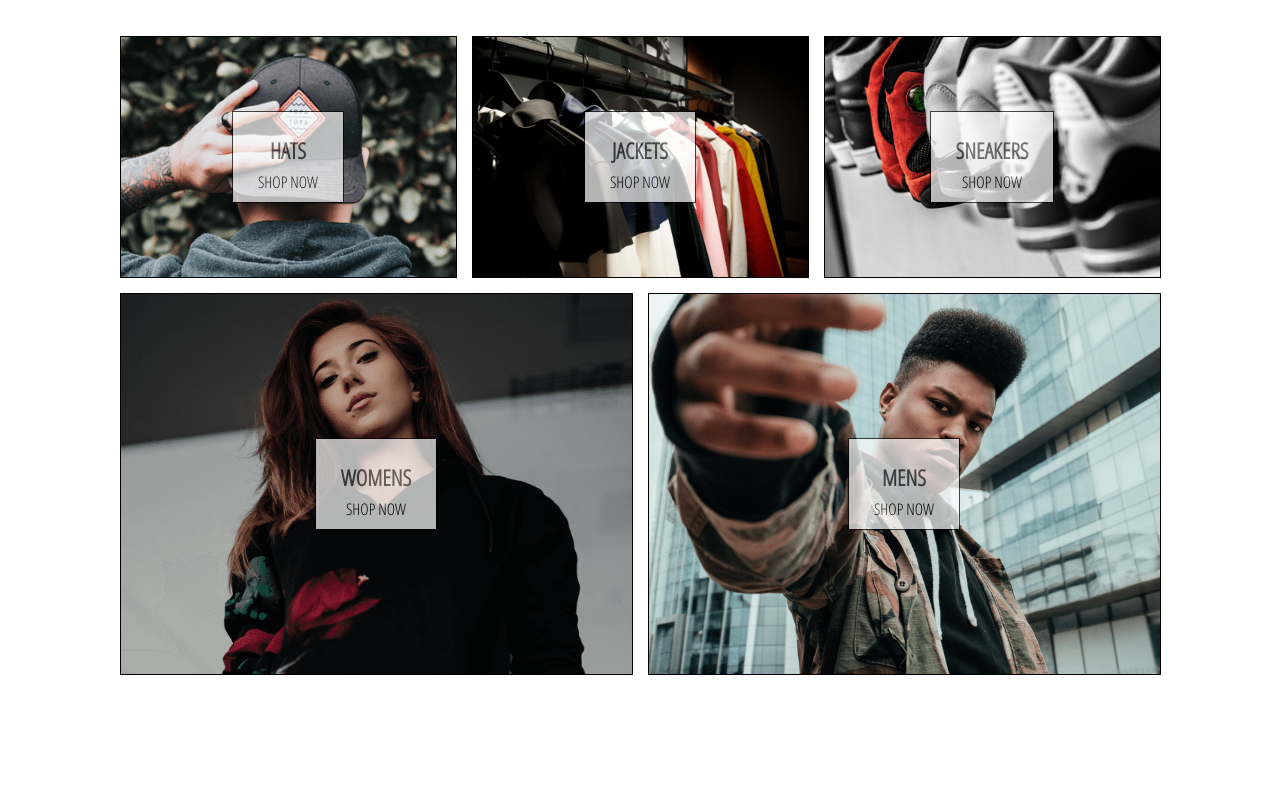
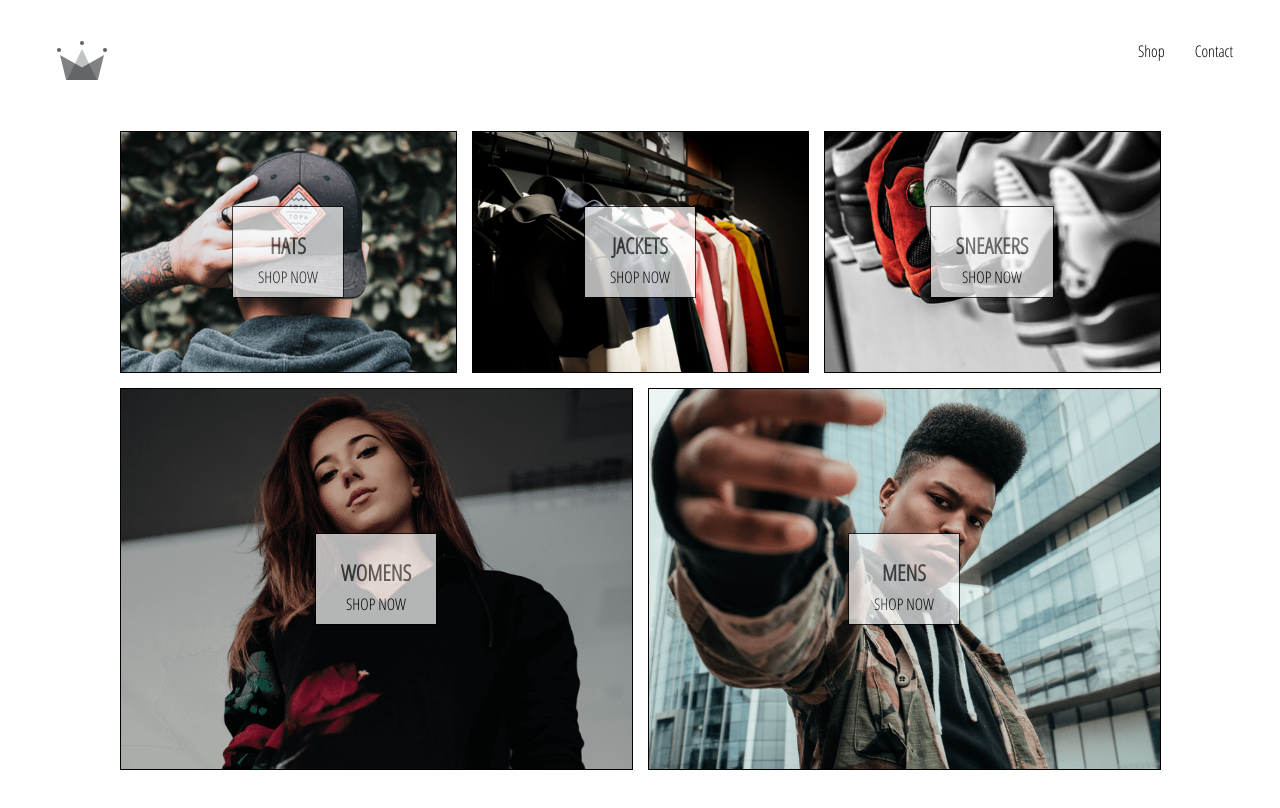
Before and after one commit to boostup/regalia-clothing, a React (Create React App) app: page / in a window 1280 px wide. Shown: the top 808 px of the page. Built offline with nearby package versions, Linux system fonts and the light colour scheme.

Commit message:
added header component which includes links to the home, shop, and contact pages

```diff
--- a/src/App.css
+++ b/src/App.css
@@ -2,3 +2,8 @@
   font-family: "Open Sans Condensed";
   padding: 1rem 2rem;
 }
+
+a {
+  text-decoration: none;
+  color: black;
+}
--- a/src/App.js
+++ b/src/App.js
@@ -1,12 +1,15 @@
 import React from "react";
 import { Route, Switch } from "react-router-dom";
 import "./App.css";
+
+import Header from "./components/Header";
 import HomePage from "./pages/HomePage";
 import ShopPage from "./pages/ShopPage";
 
 function App() {
   return (
     <div>
+      <Header />
       <Switch>
         <Route exact path="/" component={HomePage} />
         <Route path="/shop" component={ShopPage} />
--- /dev/null
+++ b/src/components/Header/Header.scss
@@ -0,0 +1,25 @@
+.Header {
+  height: 70px;
+  width: 100%;
+  display: flex;
+  justify-content: space-between;
+  margin-bottom: 25px;
+
+  .logo-container {
+    height: 100%;
+    width: 70px;
+    padding: 25px;
+  }
+
+  .options {
+    width: 50%;
+    height: 100%;
+    display: flex;
+    align-items: center;
+    justify-content: flex-end;
+
+    .option {
+      padding: 10px 15px;
+    }
+  }
+}
--- /dev/null
+++ b/src/components/Header/index.jsx
@@ -0,0 +1,25 @@
+import React from "react";
+import { Link } from "react-router-dom";
+
+import { ReactComponent as Logo } from "../../assets/crown.svg";
+import "./Header.scss";
+
+function Header() {
+  return (
+    <div className="Header">
+      <Link to="/" className="logo-container">
+        <Logo className="logo" />
+      </Link>
+      <div className="options">
+        <Link to="/shop" className="option">
+          Shop
+        </Link>
+        <Link to="/contact" className="option">
+          Contact
+        </Link>
+      </div>
+    </div>
+  );
+}
+
+export default Header;
```
Also changed, not shown: src/assets/crown.svg (added).
